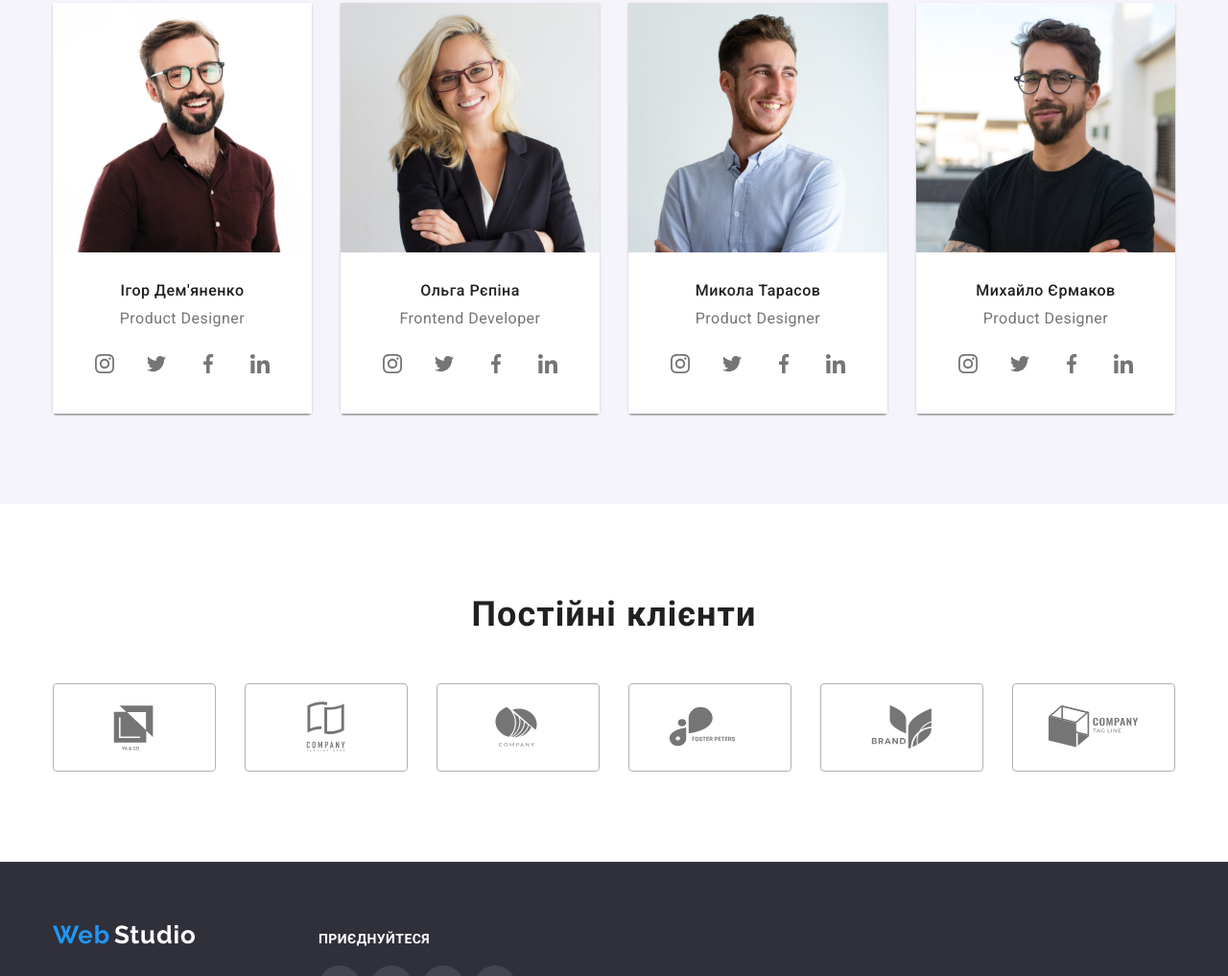
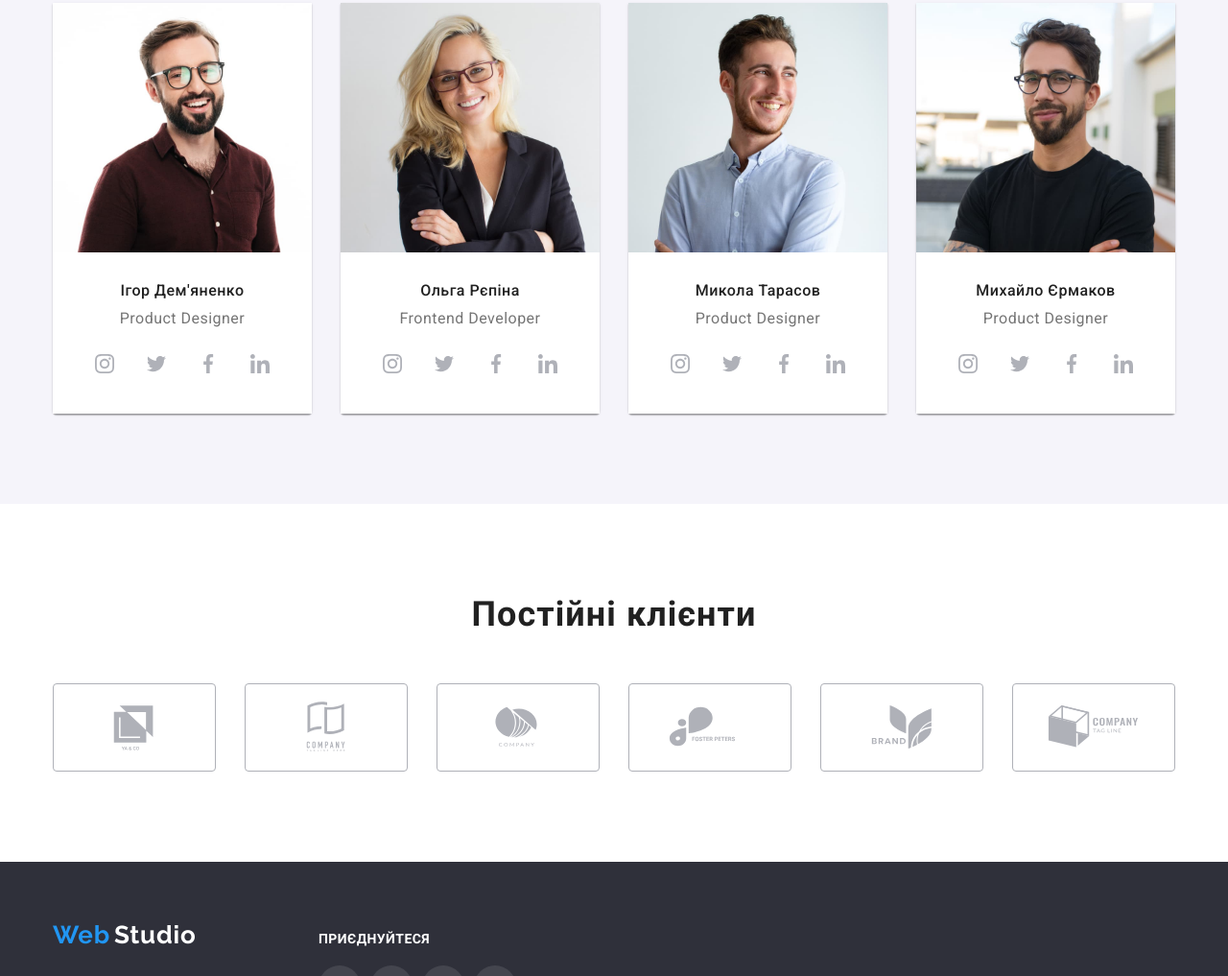
Before and after one commit to Blackdeer2/goit-markup-hw-04, a plain HTML site: page index.html in a window 1280 px wide. Shown: the part 1783-2800 px from the top of the page at 96% size. Drawn offline with nearby package versions, Linux system fonts and the light colour scheme.

Commit message:
recycled task

```diff
--- a/CSS/style.css
+++ b/CSS/style.css
@@ -142,6 +142,8 @@ address {
     line-height: 1.14;
     letter-spacing: 0.02em;
     color: var(--text-color);
+    display: flex;
+    align-items: center;
 
 }
 
@@ -257,7 +259,7 @@ address {
     margin-bottom: 30px;
 }
 
-.about-li-icon:hover {
+.about-li-icon:hover,.about-li-icon:focus {
     fill: var(--black-color);
 }
 
@@ -377,13 +379,14 @@ address {
     padding-left: 0px;
     padding-right: 0px;
     margin-top: 0px;
+    margin-bottom: 16px;
 }
 
 .social {
     display: flex;
     padding: 0;
     justify-content: center;
-    margin-top: 16px;
+
 }
 
 .social-item:not(:last-child) {
@@ -391,7 +394,7 @@ address {
 }
 
 .social-icon {
-    fill: var(--text-color);
+    fill: #AFB1B8;
 }
 
 .social-link {
@@ -422,9 +425,7 @@ address {
 
 .customer-list {
     display: flex;
-    justify-content: center;
     padding: 0;
-    margin-top: 50px;
 }
 
 .customer-item:not(:last-child) {
@@ -440,9 +441,15 @@ address {
     border-radius: 4px;
     border: 1px solid #AFB1B8;
 }
-
+.customer-link:hover,.customer-link:focus   {
+    border-color:  var(--blue-color);
+}
+.customer-link:hover .customer-icon,
+.customer-link:focus .customer-icon{
+    fill:var(--blue-color);
+}
 .customer-icon {
-    fill: var(--text-color);
+    fill: #AFB1B8;
 }
 
 /*=====END HERO =====*/
@@ -473,7 +480,7 @@ address {
     /*margin-bottom: 30px;*/
 }
 
-.img-back-portfolio:hover {
+.product-link:hover {
     box-shadow: 1px 4px 6px 0px rgba(0, 0, 0, 0.16), 0px 4px 4px 0px rgba(0, 0, 0, 0.06), 0px 1px 1px 0px rgba(0, 0, 0, 0.12);
 }
 
@@ -489,6 +496,7 @@ address {
     letter-spacing: 0.03em;
     color: var(--title-color);
     background: #F5F4FA;
+    border: 0px;
     border-radius: 4px;
     border-color: #F5F4FA;
     padding: 6px 22px;
@@ -499,6 +507,8 @@ address {
 .order-button-portfolio:focus {
     background-color: var(--blue-color);
     color: var(--white-color);
+    box-shadow: 0px 2px 2px 0px rgba(0, 0, 0, 0.12), 0px 1px 2px 0px rgba(0, 0, 0, 0.08), 0px 3px 1px 0px rgba(0, 0, 0, 0.10);
+
 }
 
 .foto-box {
@@ -511,6 +521,10 @@ address {
     border-bottom: 1px solid #EEEEEE;
 
 
+}
+.product-link{
+    text-decoration: none;
+    display: block;
 }
 
 .title-portfolio {
--- a/index.html
+++ b/index.html
@@ -36,13 +36,16 @@
             </nav>
             <ul class="list nav-contact">
                 <li class="contact-list">
-                    <a class="links menu-list-contact" href="mailto:info@devstudio.com"> <svg class="contact-list-icon"
+                    <a class="links menu-list-contact" href="mailto:info@devstudio.com">
+                        <svg class="contact-list-icon"
                             width="16" height="12">
-                            <use href="image/icons.svg#icon-envelope"></use>
-                        </svg>info@devstudio.com</a>
+                            <use href="image/icons.svg#icon-envelope">
+                            </use>
+                        </svg>
+                        info@devstudio.com</a>
                 </li>
                 <li class="contact-list">
-                    <a class="links menu-list-contact" href=" tel:+380961111111">
+                    <a class="links menu-list-contact" href="tel:+380961111111">
                         <svg class="contact-list-icon" width="10" height="16">
                             <use href="image/icons.svg#icon-smartphone"></use>
                         </svg> +38 096 111 1111</a>
@@ -128,19 +131,19 @@
                             <h3 class="name-comand">Ігор Дем'яненко</h3>
                             <p lang="en" class="text-comand">Product Designer</p>
                             <ul class="social list">
-                                <li class="social-item"><a class="social-link"><svg class="social-icon" width="20"
+                                <li class="social-item"><a href="" class="social-link"><svg class="social-icon" width="20"
                                             height="20">
                                             <use href="image/icons.svg#icon-instagram-2"></use>
                                         </svg></a></li>
-                                <li class="social-item"><a class="social-link"><svg class="social-icon" width="20"
+                                <li class="social-item"><a href="" class="social-link"><svg class="social-icon" width="20"
                                             height="20">
                                             <use href="image/icons.svg#icon-twitter-1"></use>
                                         </svg></a></li>
-                                <li class="social-item"><a class="social-link"><svg class="social-icon" width="20"
+                                <li class="social-item"><a href="" class="social-link"><svg class="social-icon" width="20"
                                             height="20">
                                             <use href="image/icons.svg#icon-facebook-1"></use>
                                         </svg></a></li>
-                                <li class="social-item"><a class="social-link"><svg class="social-icon" width="20"
+                                <li class="social-item"><a href="" class="social-link"><svg class="social-icon" width="20"
                                             height="20">
                                             <use href="image/icons.svg#icon-linkedin-1"></use>
                                         </svg></a></li>
@@ -153,19 +156,19 @@
                             <h3 class="name-comand">Ольга Рєпіна</h3>
                             <p lang="en" class="text-comand">Frontend Developer</p>
                             <ul class="social list">
-                                <li class="social-item"><a class="social-link"><svg class="social-icon" width="20"
+                                <li class="social-item"><a href="" class="social-link"><svg class="social-icon" width="20"
                                             height="20">
                                             <use href="image/icons.svg#icon-instagram-2"></use>
                                         </svg></a></li>
-                                <li class="social-item"><a class="social-link"><svg class="social-icon" width="20"
+                                <li class="social-item"><a href="" class="social-link"><svg class="social-icon" width="20"
                                             height="20">
                                             <use href="image/icons.svg#icon-twitter-1"></use>
                                         </svg></a></li>
-                                <li class="social-item"><a class="social-link"><svg class="social-icon" width="20"
+                                <li class="social-item"><a href="" class="social-link"><svg class="social-icon" width="20"
                                             height="20">
                                             <use href="image/icons.svg#icon-facebook-1"></use>
                                         </svg></a></li>
-                                <li class="social-item"><a class="social-link"><svg class="social-icon" width="20"
+                                <li class="social-item"><a href="" class="social-link"><svg class="social-icon" width="20"
                                             height="20">
                                             <use href="image/icons.svg#icon-linkedin-1"></use>
                                         </svg></a></li>
@@ -178,19 +181,19 @@
                             <h3 class="name-comand">Микола Тарасов</h3>
                             <p lang="en" class="text-comand">Product Designer</p>
                             <ul class="social list">
-                                <li class="social-item"><a class="social-link"><svg class="social-icon" width="20"
+                                <li class="social-item"><a href="" class="social-link"><svg class="social-icon" width="20"
                                             height="20">
                                             <use href="image/icons.svg#icon-instagram-2"></use>
                                         </svg></a></li>
-                                <li class="social-item"><a class="social-link"><svg class="social-icon" width="20"
+                                <li class="social-item"><a href="" class="social-link"><svg class="social-icon" width="20"
                                             height="20">
                                             <use href="image/icons.svg#icon-twitter-1"></use>
                                         </svg></a></li>
-                                <li class="social-item"><a class="social-link"><svg class="social-icon" width="20"
+                                <li class="social-item"><a href="" class="social-link"><svg class="social-icon" width="20"
                                             height="20">
                                             <use href="image/icons.svg#icon-facebook-1"></use>
                                         </svg></a></li>
-                                <li class="social-item"><a class="social-link"><svg class="social-icon" width="20"
+                                <li class="social-item"><a href="" class="social-link"><svg class="social-icon" width="20"
                                             height="20">
                                             <use href="image/icons.svg#icon-linkedin-1"></use>
                                         </svg></a></li>
@@ -203,19 +206,19 @@
                             <h3 class="name-comand">Михайло Єрмаков</h3>
                             <p lang="en" class="text-comand">Product Designer</p>
                             <ul class="social list">
-                                <li class="social-item"><a class="social-link"><svg class="social-icon" width="20"
+                                <li class="social-item"><a href="" class="social-link"><svg class="social-icon" width="20"
                                             height="20">
                                             <use href="image/icons.svg#icon-instagram-2"></use>
                                         </svg></a></li>
-                                <li class="social-item"><a class="social-link"><svg class="social-icon" width="20"
+                                <li class="social-item"><a href="" class="social-link"><svg class="social-icon" width="20"
                                             height="20">
                                             <use href="image/icons.svg#icon-twitter-1"></use>
                                         </svg></a></li>
-                                <li class="social-item"><a class="social-link"><svg class="social-icon" width="20"
+                                <li class="social-item"><a href="" class="social-link"><svg class="social-icon" width="20"
                                             height="20">
                                             <use href="image/icons.svg#icon-facebook-1"></use>
                                         </svg></a></li>
-                                <li class="social-item"><a class="social-link"><svg class="social-icon" width="20"
+                                <li class="social-item"><a href="" class="social-link"><svg class="social-icon" width="20"
                                             height="20">
                                             <use href="image/icons.svg#icon-linkedin-1"></use>
                                         </svg></a></li>
@@ -227,35 +230,35 @@
         </section>
         <!--Regular customer-->
         <section class="section-customers">
-            <div>
+            <div class="container">
                 <h2 class="title-top">Постійні клієнти</h2>
                 <ul class="list customer-list">
-                    <li class="customer-item"><a class="customer-link">
+                    <li class="customer-item"><a href="" class="customer-link">
                             <svg class="customer-icon" width="106" height="60">
                                 <use href="image/icons.svg#icon-yaco"></use>
                             </svg>
                         </a></li>
-                    <li class="customer-item"><a class="customer-link">
+                    <li class="customer-item"><a href="" class="customer-link">
                             <svg class="customer-icon" width="106" height="60">
                                 <use href="image/icons.svg#icon-tagline-here"></use>
                             </svg>
                         </a></li>
-                    <li class="customer-item"><a class="customer-link">
+                    <li class="customer-item"><a href="" class="customer-link">
                             <svg class="customer-icon" width="106" height="60">
                                 <use href="image/icons.svg#icon-company"></use>
                             </svg>
                         </a></li>
-                    <li class="customer-item"><a class="customer-link">
+                    <li class="customer-item"><a href="" class="customer-link">
                             <svg class="customer-icon" width="106" height="60">
                                 <use href="image/icons.svg#icon-foster"></use>
                             </svg>
                         </a></li>
-                    <li class="customer-item"><a class="customer-link">
+                    <li class="customer-item"><a href="" class="customer-link">
                             <svg class="customer-icon" width="106" height="60">
                                 <use href="image/icons.svg#icon-brand"></use>
                             </svg>
                         </a></li>
-                    <li class="customer-item"><a class="customer-link">
+                    <li class="customer-item"><a href=""                     class="customer-link">
                             <svg class="customer-icon" width="106" height="60">
                                 <use href="image/icons.svg#icon-tag-line"></use>
                             </svg>
@@ -282,19 +285,19 @@
             <div class="social-footer">
                 <p class="social-list-invitation">Приєднуйтеся</p>
                 <ul class="social list">
-                    <li class="social-item-footer"><a class="social-link-footer"><svg class="social-icon-footer"
+                    <li class="social-item-footer"><a href="" class="social-link-footer"><svg class="social-icon-footer"
                                 width="20" height="20">
                                 <use href="image/icons.svg#icon-instagram-2"></use>
                             </svg></a></li>
-                    <li class="social-item-footer"><a class="social-link-footer"><svg class="social-icon-footer"
+                    <li class="social-item-footer"><a href="" class="social-link-footer"><svg class="social-icon-footer"
                                 width="20" height="20">
                                 <use href="image/icons.svg#icon-twitter-1"></use>
                             </svg></a></li>
-                    <li class="social-item-footer"><a class="social-link-footer"><svg class="social-icon-footer"
+                    <li class="social-item-footer"><a href="" class="social-link-footer"><svg class="social-icon-footer"
                                 width="20" height="20">
                                 <use href="image/icons.svg#icon-facebook-1"></use>
                             </svg></a></li>
-                    <li class="social-item-footer"><a class="social-link-footer"><svg class="social-icon-footer"
+                    <li class="social-item-footer"><a href="" class="social-link-footer"><svg class="social-icon-footer"
                                 width="20" height="20">
                                 <use href="image/icons.svg#icon-linkedin-1"></use>
                             </svg></a></li>
```
Also changed, not shown: portfolio.html (+24 -5 lines).
